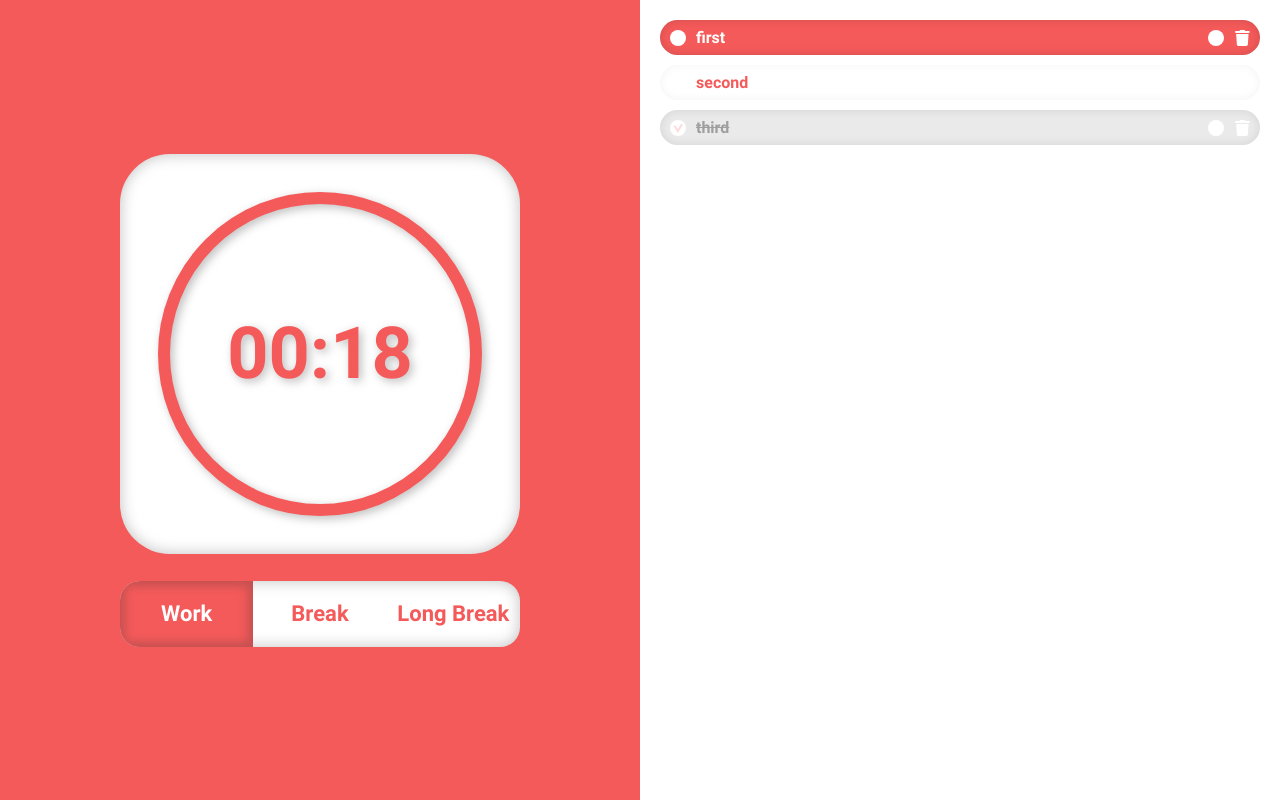
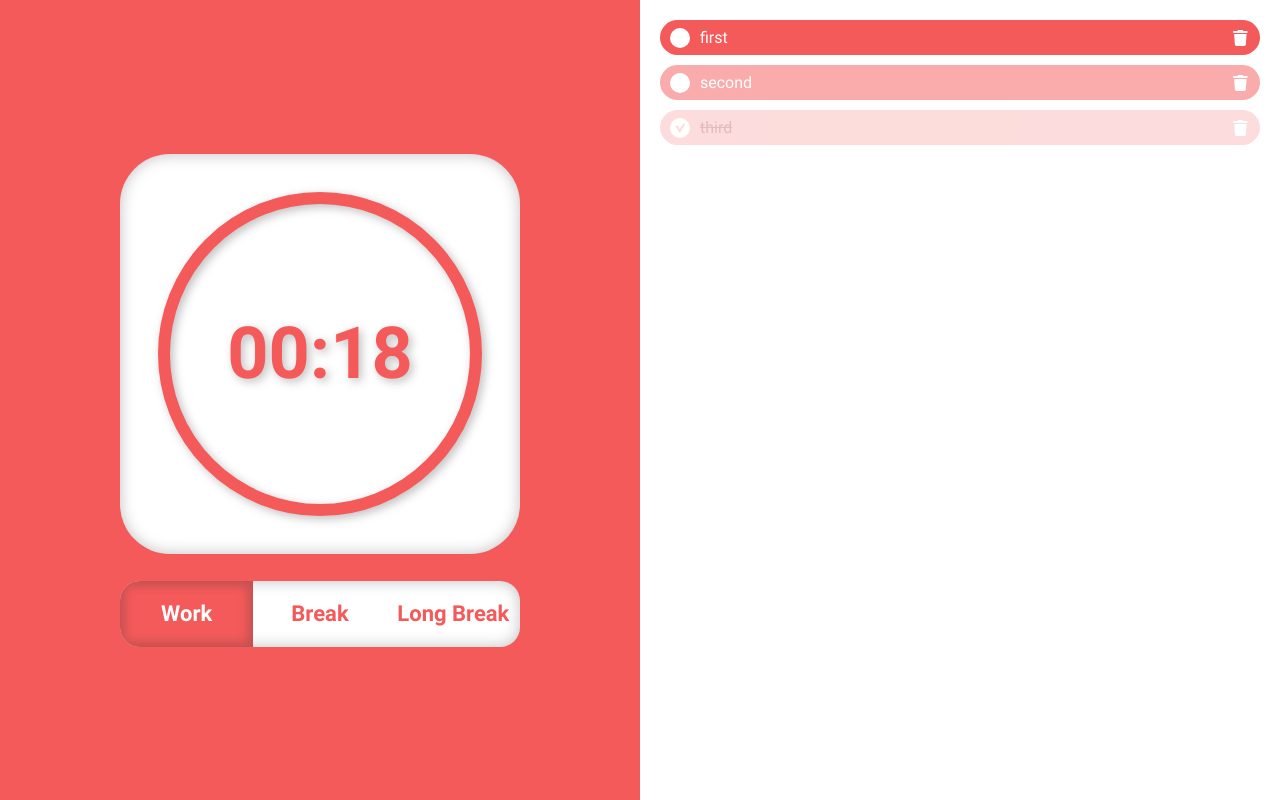
Before and after one commit to ezinber/pomo-project, a React (Create React App) app: page / in a window 1280 px wide. Built offline with nearby package versions, Linux system fonts and the light colour scheme.

Commit message:
feat: добавить сабмит названия, переработать дизайн

```diff
--- a/src/components/App.js
+++ b/src/components/App.js
@@ -48,14 +48,12 @@ function App() {
     }));
   }
 
-  function handleTaskSave(task) {
+  function handleTaskSubmit(task) {
     //setTasks(state => state.map(current => current.id === task.id ? task : current));
     setTasks(state => state.map(current => {
       if (current.id === task.id) {
-        console.log(task.text);
         return task;
       }
-      console.log(current.text);
       return current;
     }));
   }
@@ -90,7 +88,7 @@ function App() {
               onDelete={handleTaskDelete}
               onComplete={handleTaskComplete}
               onClick={handleTaskClick}
-              onSave={handleTaskSave}
+              onSubmit={handleTaskSubmit}
             />
           ))}
         </ul>
--- a/src/components/Task/Task.css
+++ b/src/components/Task/Task.css
@@ -5,38 +5,50 @@
   display: flex;
   align-items: center;
   list-style: none;
-  box-shadow: inset 0 0 10px rgb(0 0 0 / 5%);
+  /*box-shadow: inset 0 0 10px rgb(0 0 0 / 5%);*/
   border-radius: 20px;
-  color: rgb(245, 90, 90);
+  color: #fff;
+  background: #FAABAB;
   cursor: pointer;
   transition: all 200ms ease;
 }
 
 .task:hover {
-  opacity: .7;
+  box-shadow: inset 0 0 10px rgb(0 0 0 / 20%);
 }
 
 .task_active {
   background: rgb(245, 90, 90);
   color: #fff;
-  box-shadow: inset 0 0 10px rgb(0 0 0 / 15%);
 }
 
 .task_completed {
-  background: #e2e2e2;
-  color: #777;
+  color: #D69F9F;
+  background: #FCCECE;
   text-decoration: line-through;
-  box-shadow: inset 0 0 10px rgb(0 0 0 / 15%);
   opacity: .7;
 }
 
+.task_completed:hover {
+  box-shadow: none;
+  cursor: default;
+}
+
+.task__text-wrapper {
+  margin: 0;
+  padding: 0;
+  width: 100%;
+  display: flex;
+}
+
 .task__text {
-  margin: 0;
-  padding: 0 0 0 10px;
+  margin: 0 0 0 10px;
+  padding: 0;
   width: 100%;
   height: 100%;
   font-family: Roboto, sans-serif;
-  font-weight: 600;
+  font-weight: 400;
+  font-size: 16px;
   text-overflow: ellipsis;
   white-space: nowrap;
   overflow: hidden;
@@ -48,44 +60,40 @@
 
 .task__text:focus {
   outline: none;
+  border-bottom: 1px solid #fff;
 }
 
 .task-button { /*блок-примесь, должно быть по БЭМ*/
   margin: 0 0 0 10px;
   padding: 0;
-  width: 16px;
-  height: 16px;
-  min-width: 16px;
-  min-height: 16px;
+  width: 20px;
+  height: 20px;
+  min-width: 20px;
+  min-height: 20px;
   border: none;
   outline: none;
   background: none;
+  background-repeat: no-repeat;
+  background-position: center;
+  cursor: pointer;
 }
 
 .task__delete-button {
   margin-right: 10px;
   background-image: url('../../images/task-delete-icon.svg');
-  background-repeat: no-repeat;
-  background-size: contain;
-  background-position: center;
-
-  cursor: inherit;
 }
 
 .task__save-button {
-  background: #fff;
-  border-radius: 50%;
-  cursor: inherit;
+  background-image: url('../../images/task-save-icon.svg');
+  /*background: #fff;
+  border-radius: 50%;*/
 }
 
 .task__complete-button {
-  background: #fff;
+  background-color: #fff;
   border-radius: 50%;
-  cursor: inherit;
 }
 
 .task__complete-button_checked {
   background-image: url('../../images/task-completed-icon.svg');
-  background-repeat: no-repeat;
-  background-position: center;
 }
--- a/src/components/Task/Task.js
+++ b/src/components/Task/Task.js
@@ -1,8 +1,9 @@
 import React from 'react';
 import './Task.css';
 
-function Task ({ task, onComplete, onDelete, onClick, onSave }) {
+const Task = React.memo(({ task, onComplete, onDelete, onClick, onSubmit }) => {
   const [text, setText] = React.useState(task.text);
+  const [isEditing, setIsEditing] = React.useState(false); //состояние при редактировании заметки
 
   const taskClassName = (
     `task${task.isActive ? ' task_active' : ''}${task.isCompleted ? ' task_completed' : ''}`
@@ -13,7 +14,7 @@ function Task ({ task, onComplete, onDelete, onClick, onSave }) {
 
   function handleChange(e) {
     setText(e.target.value);
-    console.log(task.text);
+    !isEditing && setIsEditing(true); //при изменении названия включаем состояние редактирования
   }
 
   function handleDelete() {
@@ -25,22 +26,56 @@ function Task ({ task, onComplete, onDelete, onClick, onSave }) {
   }
 
   function handleClick() {
-    !task.isCompleted && !task.isActive && onClick(task);
+    !task.isCompleted && !task.isActive && onClick(task); //если задача незавершена и неактивна, делаем активной текущую
   }
 
-  function handleSave() {
-    task.text = text;
-    onSave(task);
+  function handleSubmit(e) {
+    e.preventDefault();
+
+    if (isEditing) {
+      task.text = text; //вносим текст в задачу из стейта
+      onSubmit(task);
+      setIsEditing(false); //убираем состояние редактирования при сабмите (с сервером придётся поднять стейт)
+    }
+  }
+
+  function handleBlur() { //действия при потере фокуса инпута
+    setIsEditing(false);
+    setText(task.text);
   }
 
   return (
-    <li className={taskClassName} key={task.id}>
-      <button type="button" className={completeButtonClassName} onClick={handleComplete} title={task.isCompleted ? 'uncheck' : 'check'} />
-      <input type="text" className="task__text" onClick={handleClick} onChange={handleChange} value={text} disabled={task.isCompleted} />
-      <button type="submit" className="task-button task__save-button" onClick={handleSave} title="save" />
-      <button type="button" className="task-button task__delete-button" onClick={handleDelete} title="удалить" />
+    <li className={taskClassName} key={task.id} onClick={handleClick}>
+      <button
+        type="button"
+        className={completeButtonClassName}
+        onClick={handleComplete}
+        title={task.isCompleted ? 'uncheck' : 'check'}
+      />
+      <form className="task__text-wrapper" name="task" onSubmit={handleSubmit}>
+        <input
+          type="text"
+          className="task__text"
+          onChange={handleChange}
+          value={text}
+          disabled={task.isCompleted}
+          onBlur={handleSubmit} //при потере фокуса сохраняются изменения
+        />
+        <button
+          type="submit"
+          className="task-button task__save-button"
+          title="save"
+          style={isEditing ? {display: 'block'} : {display: 'none'} /*меняем видимость иконки при редактировании */}
+        />
+      </form>
+      <button
+        type="button"
+        className="task-button task__delete-button"
+        title="delete"
+        onClick={handleDelete}
+      />
     </li>
   )
-}
+});
 
 export default Task;
```
Also changed, not shown: src/images/task-edit-button.svg (added), src/images/task-save-icon.svg (added).
